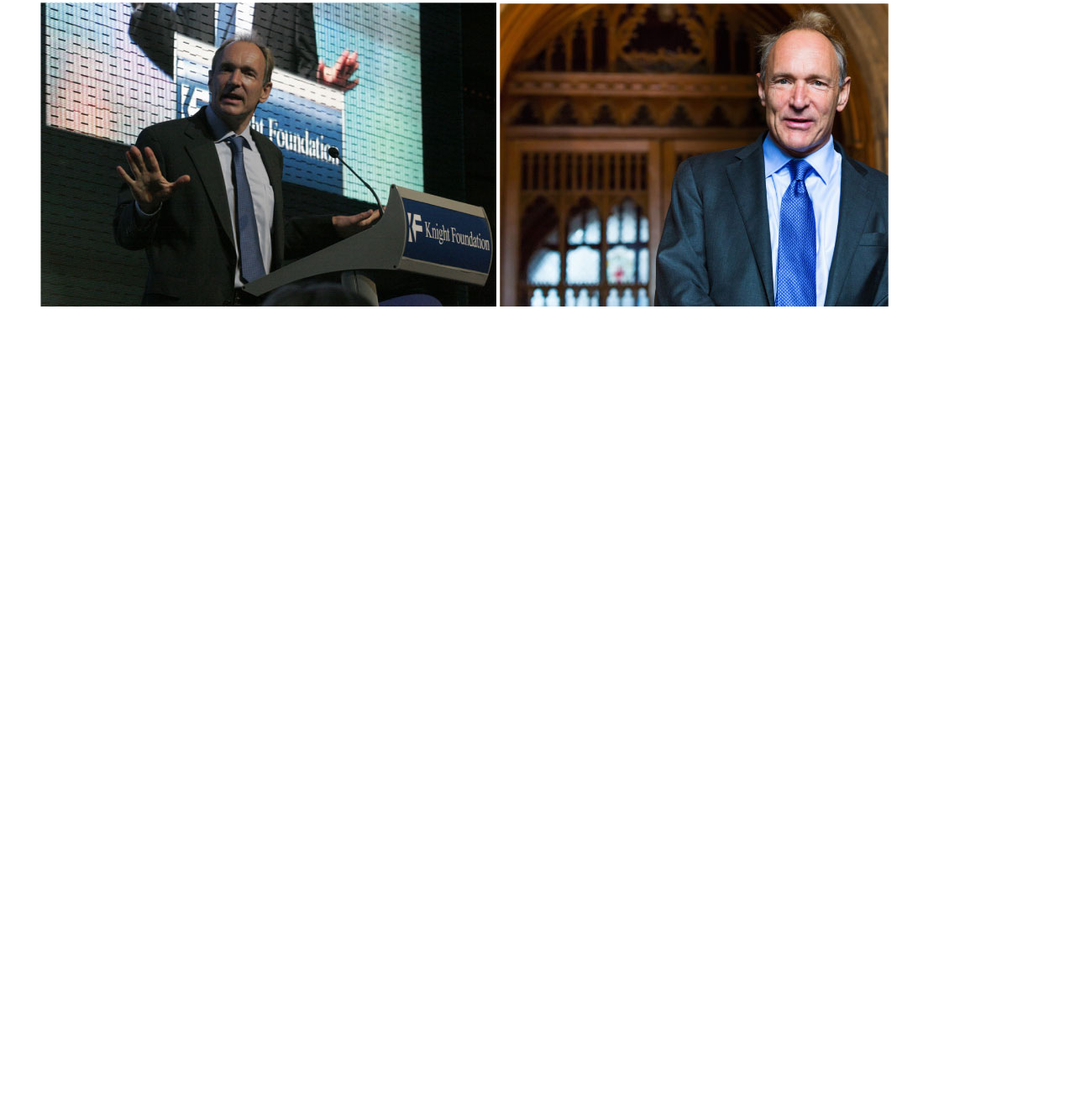
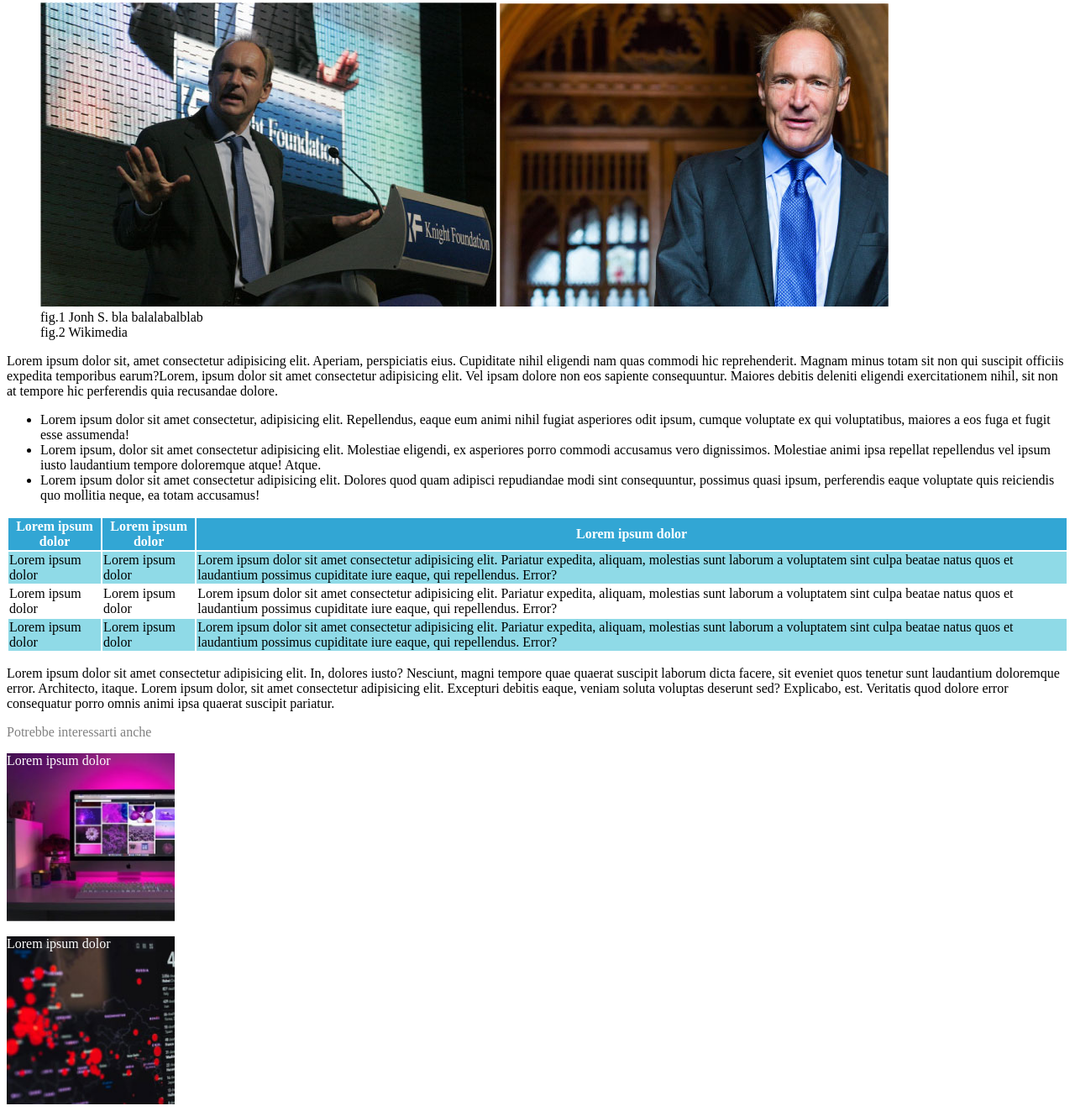
Before and after one commit to Riccarpa/html-css-booleaner, a plain HTML site: page index.html in a window 1280 px wide. Shown: the part 308-1631 px from the top of the page at 84% size. Before the commit the page ends 800 px from the top, so only its background shows below. Drawn offline with Linux system fonts and the light colour scheme.

Commit message:
added footer, exercise done

```diff
--- a/index.html
+++ b/index.html
@@ -19,15 +19,51 @@
             <figure>
                 <img src="img/tim-1.jpg" alt="Tim-mano">
                 <img src="img\tim-2.jpg" alt="Tim-ciuffo">
+                <figcaption>fig.1 Jonh S. bla balalabalblab</figcaption>
+                <figcaption>fig.2 Wikimedia</figcaption>
             </figure>
         </section>
         <article>
-
+            <p>Lorem ipsum dolor sit, amet consectetur adipisicing elit. Aperiam, perspiciatis eius. Cupiditate nihil eligendi nam quas commodi hic reprehenderit. Magnam minus totam sit non qui suscipit officiis expedita temporibus earum?Lorem, ipsum dolor sit amet consectetur adipisicing elit. Vel ipsam dolore non eos sapiente consequuntur. Maiores debitis deleniti eligendi exercitationem nihil, sit non at tempore hic perferendis quia recusandae dolore.</p>
+            <ul>
+                <li>Lorem ipsum dolor sit amet consectetur, adipisicing elit. Repellendus, eaque eum animi nihil fugiat asperiores odit ipsum, cumque voluptate ex qui voluptatibus, maiores a eos fuga et fugit esse assumenda!</li>
+                <li>Lorem ipsum, dolor sit amet consectetur adipisicing elit. Molestiae eligendi, ex asperiores porro commodi accusamus vero dignissimos. Molestiae animi ipsa repellat repellendus vel ipsum iusto laudantium tempore doloremque atque! Atque.</li>
+                <li>Lorem ipsum dolor sit amet consectetur adipisicing elit. Dolores quod quam adipisci repudiandae modi sint consequuntur, possimus quasi ipsum, perferendis eaque voluptate quis reiciendis quo mollitia neque, ea totam accusamus!</li>
+            </ul>
+            <table>
+                <thead>
+                    <tr>
+                        <th>Lorem ipsum dolor </th>
+                        <th>Lorem ipsum dolor</th>
+                        <th>Lorem ipsum dolor </th>
+                    </tr>
+                </thead>
+                <tbody>
+                    <tr class="raw">
+                        <td>Lorem ipsum dolor</td>
+                        <td>Lorem ipsum dolor</td>
+                        <td>Lorem ipsum dolor sit amet consectetur adipisicing elit. Pariatur expedita, aliquam, molestias sunt laborum a voluptatem sint culpa beatae natus quos et laudantium possimus cupiditate iure eaque, qui repellendus. Error?</td>
+                    </tr>
+                    <tr>
+                        <td>Lorem ipsum dolor</td>
+                        <td>Lorem ipsum dolor</td>
+                        <td>Lorem ipsum dolor sit amet consectetur adipisicing elit. Pariatur expedita, aliquam, molestias sunt laborum a voluptatem sint culpa beatae natus quos et laudantium possimus cupiditate iure eaque, qui repellendus. Error?</td>
+                    </tr>
+                    <tr class="raw">
+                        <td>Lorem ipsum dolor</td>
+                        <td>Lorem ipsum dolor</td>
+                        <td>Lorem ipsum dolor sit amet consectetur adipisicing elit. Pariatur expedita, aliquam, molestias sunt laborum a voluptatem sint culpa beatae natus quos et laudantium possimus cupiditate iure eaque, qui repellendus. Error?</td>
+                    </tr>
+                </tbody>
+            </table>
+            <p>Lorem ipsum dolor sit amet consectetur adipisicing elit. In, dolores iusto? Nesciunt, magni tempore quae quaerat suscipit laborum dicta facere, sit eveniet quos tenetur sunt laudantium doloremque error. Architecto, itaque. Lorem ipsum dolor, sit amet consectetur adipisicing elit. Excepturi debitis eaque, veniam soluta voluptas deserunt sed? Explicabo, est. Veritatis quod dolore error consequatur porro omnis animi ipsa quaerat suscipit pariatur.</p>
         </article>
 
     </main>
     <footer>
-
+        <p class="suggest">Potrebbe interessarti anche</p>
+        <div class="suggest1">Lorem ipsum dolor</div> <br>
+        <div class="suggest2">Lorem ipsum dolor</div>
     </footer>
 
 </body>
--- a/style.css
+++ b/style.css
@@ -28,3 +28,30 @@ h1{
 #booleaners{
     color: lightseagreen;
 }
+thead{
+    background-color: rgb(50, 166, 212);
+    color: white;
+}
+.raw{
+    background-color: rgb(143, 218, 231);
+
+}
+/* footer */
+.suggest{
+    color: gray;
+}
+.suggest1{
+    background-image: url(img/monitor.jpg);
+    width: 200px;
+    height: 200px;
+    background-size: cover;
+    color: white;
+}
+
+.suggest2{
+    background-image: url(img/graph.jpg);
+    width: 200px;
+    height: 200px;
+    background-size: cover;
+    color: white;
+}
```
